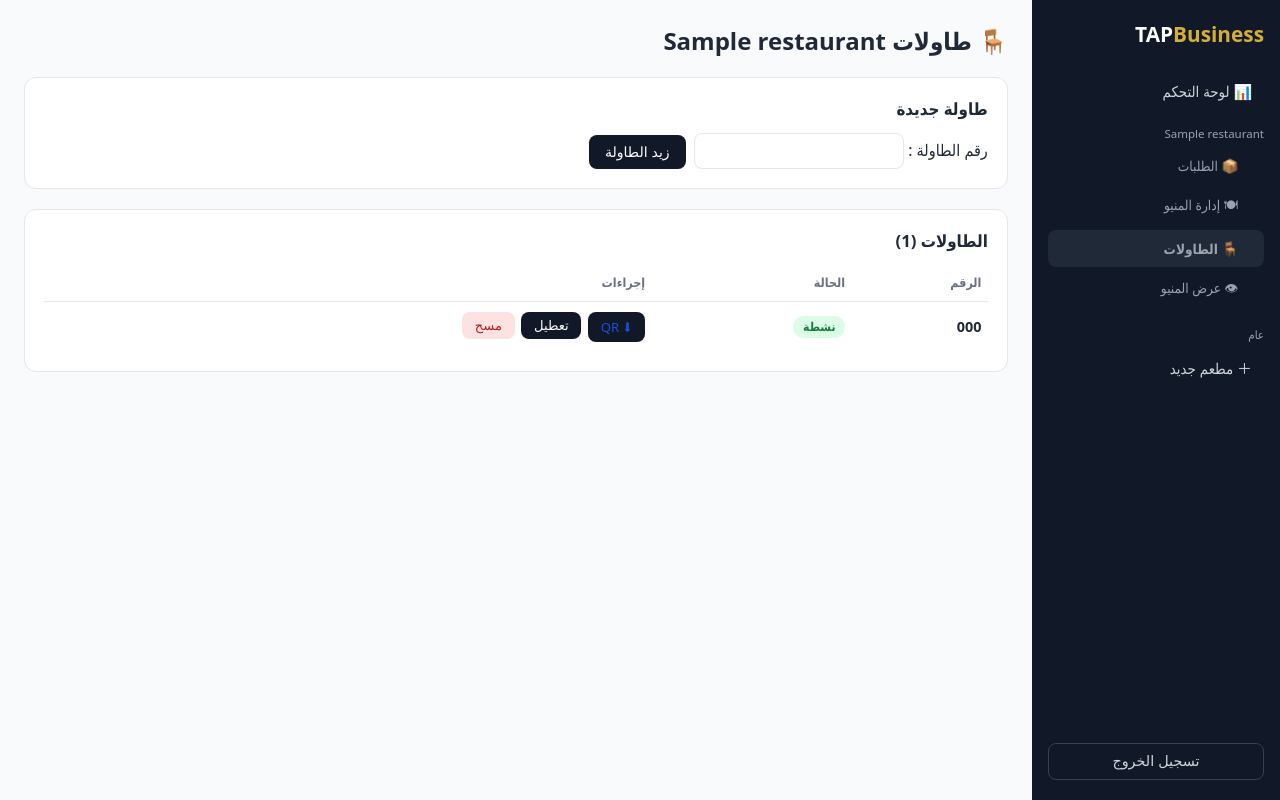
After one commit to tapbusiness-ma/tapbusiness-app, a Django app: a page that uses templates/tables/owner_tables.html in a window 1280 px wide. The commit adds this page. Run offline with Django 5.2, Linux system fonts and the light colour scheme; a user stored in the database is signed in; tables that the repository leaves empty hold one stand-in row (values such as "Sample post").

Commit message:
Phase 13: owner table management + protect table QR download

```diff
--- /dev/null
+++ b/apps/tables/forms.py
@@ -0,0 +1,9 @@
+from django import forms
+
+from .models import Table
+
+
+class TableForm(forms.ModelForm):
+    class Meta:
+        model = Table
+        fields = ["number"]
--- a/apps/tables/urls.py
+++ b/apps/tables/urls.py
@@ -11,4 +11,20 @@ urlpatterns = [
         views.table_qr,
         name="table_qr",
     ),
+    path("dashboard/<slug:slug>/tables/", views.owner_tables, name="owner_tables"),
+    path(
+        "dashboard/<slug:slug>/tables/add/",
+        views.owner_table_add,
+        name="owner_table_add",
+    ),
+    path(
+        "dashboard/<slug:slug>/tables/<int:table_id>/delete/",
+        views.owner_table_delete,
+        name="owner_table_delete",
+    ),
+    path(
+        "dashboard/<slug:slug>/tables/<int:table_id>/toggle/",
+        views.owner_table_toggle,
+        name="owner_table_toggle",
+    ),
 ]
--- a/apps/tables/views.py
+++ b/apps/tables/views.py
@@ -1,10 +1,14 @@
 import io
 
 import qrcode
+from django.contrib.auth.decorators import login_required
 from django.http import HttpResponse
-from django.shortcuts import get_object_or_404, redirect
+from django.shortcuts import get_object_or_404, redirect, render
+from django.views.decorators.http import require_POST
 from django.urls import reverse
 
+from apps.restaurants.models import Membership, Restaurant
+from .forms import TableForm
 from .models import Table
 
 
@@ -21,13 +25,14 @@ def table_menu(request, slug, token):
     return redirect("menu:public_menu", slug=slug)
 
 
+@login_required
 def table_qr(request, slug, table_id):
-    """تحميل QR code ديال طاولة (للطباعة)."""
+    """تحميل QR code ديال طاولة (للطباعة) — غير لمول المطعم."""
+    restaurant = _get_owned_restaurant(request, slug)
     table = get_object_or_404(
         Table,
         id=table_id,
-        restaurant__slug=slug,
-        restaurant__is_active=True,
+        restaurant=restaurant,
         is_active=True,
     )
     table_url = request.build_absolute_uri(
@@ -41,3 +46,76 @@ def table_qr(request, slug, table_id):
         f'attachment; filename="qr-table-{table.number}.png"'
     )
     return response
+def _get_owned_restaurant(request, slug):
+    """يرجع المطعم إلا كان المستخدم مالك أو مدير ديالو، وإلا 404."""
+    return get_object_or_404(
+        Restaurant.objects.filter(
+            slug=slug,
+            is_active=True,
+            memberships__user=request.user,
+            memberships__role__in=[
+                Membership.Roles.OWNER,
+                Membership.Roles.MANAGER,
+            ],
+        )
+    )
+
+
+@login_required
+def owner_tables(request, slug):
+    """إدارة الطاولات ديال مول المطعم."""
+    restaurant = _get_owned_restaurant(request, slug)
+    ctx = {
+        "restaurant": restaurant,
+        "tables": restaurant.tables.all(),
+        "form": TableForm(),
+        "memberships": request.user.memberships.select_related(
+            "restaurant"
+        ).order_by("restaurant__name"),
+    }
+    return render(request, "tables/owner_tables.html", ctx)
+
+
+@login_required
+@require_POST
+def owner_table_add(request, slug):
+    restaurant = _get_owned_restaurant(request, slug)
+    form = TableForm(request.POST)
+    form.instance.restaurant = restaurant
+    number = (request.POST.get("number") or "").strip()
+    duplicate = bool(number) and Table.objects.filter(
+        restaurant=restaurant, number=number
+    ).exists()
+    if form.is_valid() and not duplicate:
+        form.save()
+        return redirect("tables:owner_tables", slug=slug)
+    if duplicate:
+        form.add_error("number", "هاد الرقم مستعمل — ختار رقم آخر.")
+    ctx = {
+        "restaurant": restaurant,
+        "tables": restaurant.tables.all(),
+        "form": form,
+        "memberships": request.user.memberships.select_related(
+            "restaurant"
+        ).order_by("restaurant__name"),
+    }
+    return render(request, "tables/owner_tables.html", ctx)
+
+
+@login_required
+@require_POST
+def owner_table_delete(request, slug, table_id):
+    restaurant = _get_owned_restaurant(request, slug)
+    table = get_object_or_404(Table, id=table_id, restaurant=restaurant)
+    table.delete()
+    return redirect("tables:owner_tables", slug=slug)
+
+
+@login_required
+@require_POST
+def owner_table_toggle(request, slug, table_id):
+    restaurant = _get_owned_restaurant(request, slug)
+    table = get_object_or_404(Table, id=table_id, restaurant=restaurant)
+    table.is_active = not table.is_active
+    table.save(update_fields=["is_active"])
+    return redirect("tables:owner_tables", slug=slug)
--- a/templates/accounts/dashboard.html
+++ b/templates/accounts/dashboard.html
@@ -83,6 +83,7 @@ tr:last-child td { border-bottom: 0; }
       <div class="nav-title">{{ m.restaurant.name }}</div>
       <a class="sub" href="{% url 'orders:owner_orders' m.restaurant.slug %}">📦 الطلبات</a>
       <a class="sub" href="{% url 'menu:owner_menu' m.restaurant.slug %}">🍽 إدارة المنيو</a>
+      <a class="sub" href="{% url 'tables:owner_tables' m.restaurant.slug %}">🪑 الطاولات</a>
       <a class="sub" href="{% url 'menu:public_menu' m.restaurant.slug %}">👁 عرض المنيو</a>
       <a class="sub" href="{% url 'menu:menu_qr' m.restaurant.slug %}">⬇ تحميل QR</a>
     {% endfor %}
@@ -168,7 +169,8 @@ tr:last-child td { border-bottom: 0; }
     </div>
     <div class="links">
       <a href="{% url 'orders:owner_orders' m.restaurant.slug %}">📦 الطلبات</a>
-      <a href="{% url 'menu:owner_menu' m.restaurant.slug %}">🍽 إدارة المنيو</a>
+      <a href="{% url 'menu:owner_menu' m.restaurant.slug %}">🍽 المنيو</a>
+      <a href="{% url 'tables:owner_tables' m.restaurant.slug %}">🪑 الطاولات</a>
       <a href="{% url 'menu:public_menu' m.restaurant.slug %}">👁 عرض</a>
       <a href="{% url 'menu:menu_qr' m.restaurant.slug %}">⬇ QR المنيو</a>
     </div>
--- /dev/null
+++ b/templates/tables/owner_tables.html
@@ -0,0 +1,137 @@
+<!DOCTYPE html>
+<html lang="ar" dir="rtl">
+<head>
+<meta charset="utf-8">
+<meta name="viewport" content="width=device-width, initial-scale=1">
+<title>الطاولات — {{ restaurant.name }} — TAPBusiness</title>
+<style>
+:root {
+  --navy: #111827;
+  --gold: #D4AF37;
+  --bg: #F8FAFC;
+  --card: #FFFFFF;
+  --text: #1f2937;
+  --muted: #6b7280;
+  --border: #e5e7eb;
+}
+* { box-sizing: border-box; margin: 0; padding: 0; }
+body { font-family: system-ui, -apple-system, "Segoe UI", Tahoma, sans-serif; background: var(--bg); color: var(--text); display: flex; min-height: 100vh; }
+.sidebar { width: 248px; background: var(--navy); color: #d1d5db; padding: 1.25rem 1rem; position: sticky; top: 0; height: 100vh; overflow-y: auto; flex-shrink: 0; display: flex; flex-direction: column; }
+.brand { color: #fff; font-size: 1.3rem; font-weight: 800; margin-bottom: 1.5rem; }
+.brand span { color: var(--gold); }
+.nav-title { font-size: .72rem; color: #9ca3af; margin: 1rem 0 .4rem; }
+.nav a { display: block; color: #d1d5db; text-decoration: none; padding: .55rem .75rem; border-radius: 8px; margin-bottom: .15rem; font-size: .93rem; }
+.nav a:hover { background: #1f2937; color: #fff; }
+.nav a.active { background: #1f2937; color: var(--gold); font-weight: 700; }
+.nav a.sub { padding-right: 1.6rem; font-size: .85rem; color: #9ca3af; }
+.nav a.sub:hover { color: #fff; }
+.side-foot { margin-top: auto; padding-top: 1rem; }
+.side-foot button { width: 100%; background: transparent; border: 1px solid #374151; color: #d1d5db; padding: .6rem; border-radius: 8px; cursor: pointer; font-size: .9rem; }
+.main { flex: 1; padding: 1.5rem; max-width: 1080px; width: 100%; }
+.main h1 { font-size: 1.5rem; margin-bottom: 1.25rem; }
+.card { background: var(--card); border: 1px solid var(--border); border-radius: 12px; padding: 1.2rem; margin-bottom: 1.25rem; }
+.card h2 { font-size: 1.05rem; margin-bottom: .8rem; }
+.addrow { display: flex; gap: .5rem; align-items: flex-end; flex-wrap: wrap; }
+.addrow p { margin: 0; }
+.addrow input { padding: .55rem .7rem; border: 1px solid var(--border); border-radius: 8px; font-size: .9rem; }
+.btn { display: inline-block; background: var(--navy); color: #fff; padding: .55rem 1rem; border-radius: 8px; border: 0; cursor: pointer; font-size: .88rem; text-decoration: none; }
+.btn-danger { background: #fee2e2; color: #b91c1c; }
+.btn-small { padding: .4rem .8rem; font-size: .82rem; }
+table { width: 100%; border-collapse: collapse; font-size: .9rem; }
+th, td { text-align: right; padding: .6rem .4rem; border-bottom: 1px solid var(--border); }
+th { color: var(--muted); font-weight: 600; font-size: .78rem; }
+tr:last-child td { border-bottom: 0; }
+td .actions { display: flex; gap: .4rem; flex-wrap: wrap; }
+td a.qr { color: #1d4ed8; text-decoration: none; }
+.badge { display: inline-block; padding: .18rem .6rem; border-radius: 999px; font-size: .76rem; font-weight: 700; }
+.on { background: #dcfce7; color: #15803d; }
+.off { background: #f3f4f6; color: #6b7280; }
+.empty { color: var(--muted); padding: .6rem 0; }
+@media (max-width: 760px) {
+  body { flex-direction: column; }
+  .sidebar { width: 100%; height: auto; position: static; padding: .9rem; }
+  .brand { margin-bottom: .8rem; }
+  .nav { display: flex; overflow-x: auto; gap: .2rem; padding-bottom: .3rem; }
+  .nav-title, .nav a.sub { display: none; }
+  .nav a { white-space: nowrap; margin-bottom: 0; }
+  .side-foot { display: none; }
+  .main { padding: 1rem; }
+}
+</style>
+</head>
+<body>
+<aside class="sidebar">
+  <div class="brand">TAP<span>Business</span></div>
+  <nav class="nav">
+    <a href="{% url 'accounts:dashboard' %}">📊 لوحة التحكم</a>
+    {% for m in memberships %}
+      <div class="nav-title">{{ m.restaurant.name }}</div>
+      <a class="sub" href="{% url 'orders:owner_orders' m.restaurant.slug %}">📦 الطلبات</a>
+      <a class="sub" href="{% url 'menu:owner_menu' m.restaurant.slug %}">🍽 إدارة المنيو</a>
+      <a class="sub {% if m.restaurant.slug == restaurant.slug %}active{% endif %}" href="{% url 'tables:owner_tables' m.restaurant.slug %}">🪑 الطاولات</a>
+      <a class="sub" href="{% url 'menu:public_menu' m.restaurant.slug %}">👁 عرض المنيو</a>
+    {% endfor %}
+    <div class="nav-title">عام</div>
+    <a href="{% url 'restaurants:create' %}">＋ مطعم جديد</a>
+  </nav>
+  <div class="side-foot">
+    <form method="post" action="{% url 'accounts:logout' %}">
+      {% csrf_token %}
+      <button type="submit">تسجيل الخروج</button>
+    </form>
+  </div>
+</aside>
+
+<main class="main">
+  <h1>🪑 طاولات {{ restaurant.name }}</h1>
+
+  <div class="card">
+    <h2>طاولة جديدة</h2>
+    <form method="post" action="{% url 'tables:owner_table_add' restaurant.slug %}">
+      {% csrf_token %}
+      <div class="addrow">
+        {{ form.as_p }}
+        <button class="btn" type="submit">زيد الطاولة</button>
+      </div>
+    </form>
+  </div>
+
+  <div class="card">
+    <h2>الطاولات ({{ tables|length }})</h2>
+    {% if tables %}
+    <table>
+      <thead><tr><th>الرقم</th><th>الحالة</th><th>إجراءات</th></tr></thead>
+      <tbody>
+        {% for table in tables %}
+        <tr>
+          <td><strong>{{ table.number }}</strong></td>
+          <td>
+            {% if table.is_active %}<span class="badge on">نشطة</span>
+            {% else %}<span class="badge off">معطلة</span>{% endif %}
+          </td>
+          <td>
+            <div class="actions">
+              {% if table.is_active %}
+              <a class="qr btn btn-small" href="{% url 'tables:table_qr' restaurant.slug table.id %}">⬇ QR</a>
+              {% endif %}
+              <form method="post" action="{% url 'tables:owner_table_toggle' restaurant.slug table.id %}">
+                {% csrf_token %}
+                <button class="btn btn-small" type="submit">{% if table.is_active %}تعطيل{% else %}تفعيل{% endif %}</button>
+              </form>
+              <form method="post" action="{% url 'tables:owner_table_delete' restaurant.slug table.id %}" onsubmit="return confirm('تمسح الطاولة {{ table.number }}؟')">
+                {% csrf_token %}
+                <button class="btn btn-danger btn-small" type="submit">مسح</button>
+              </form>
+            </div>
+          </td>
+        </tr>
+        {% endfor %}
+      </tbody>
+    </table>
+    {% else %}
+    <p class="empty">ما كاين حتى طاولة — زيد الأولى الفوق.</p>
+    {% endif %}
+  </div>
+</main>
+</body>
+</html>
```
